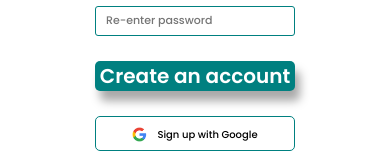
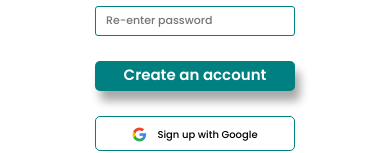
Before and after one commit to Ng1n3/Sign-up-Form, a plain HTML site: page index.html in a window 390 px wide. In both pictures the pointer is over the button "Create an account". Shown: the part 757-910 px from the top of the page. Drawn offline with Linux system fonts and the light colour scheme.

Commit message:
fix button font size style.css

```diff
--- a/style.css
+++ b/style.css
@@ -355,6 +355,14 @@ button {
     font-size: 13px;
 }
 
+button:hover {
+    cursor: pointer;
+    font-size: 15px;
+    box-shadow: 5px 10px 10px darkgray;
+    font-weight: var(--third-level);
+
+}
+
 
 .sign-up {
     margin-top: 25px;
```
